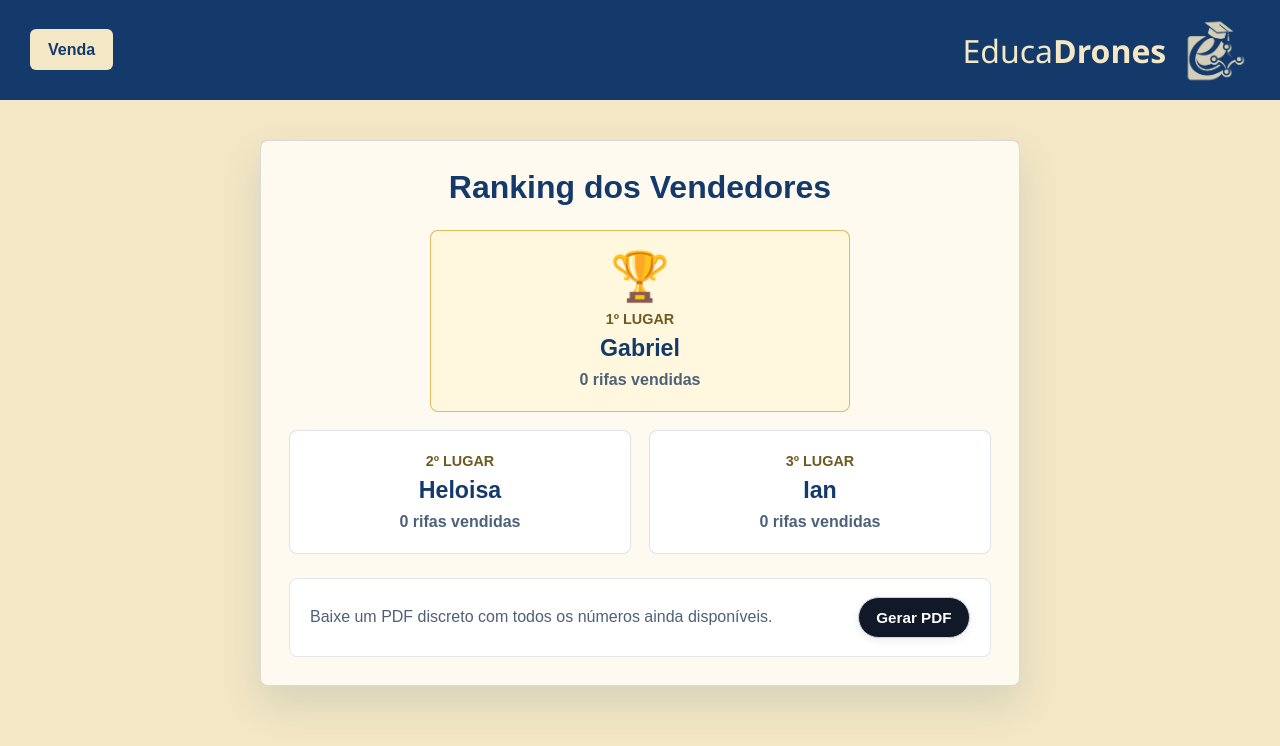
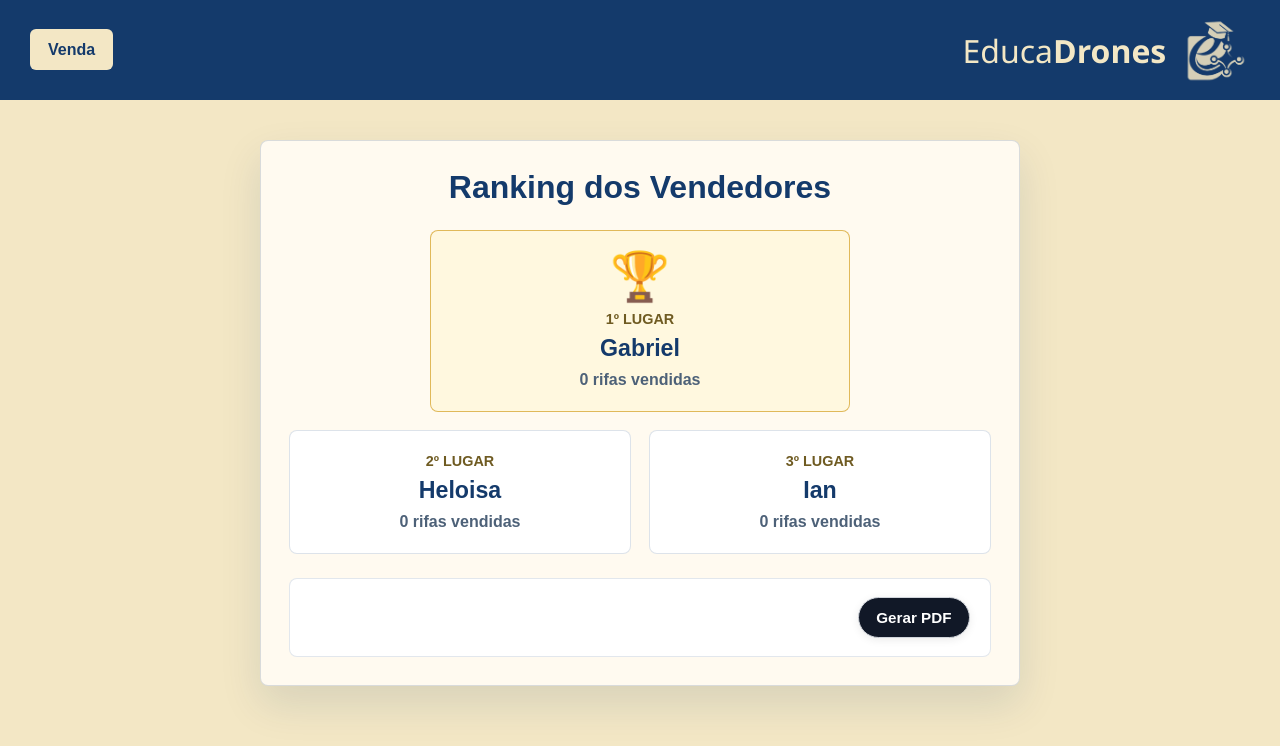
Before and after one commit to R-Nhan/Educa-DronesRifa, a Next.js app: page / in a window 1280 px wide. Shown: the top 746 px of the page. Built offline with nearby package versions, Linux system fonts and the light colour scheme; no server answers; the database is empty.

Commit message:
feat:Ajustes no Pdf

```diff
--- a/app/home.css
+++ b/app/home.css
@@ -103,7 +103,7 @@
 .ranking-export {
   margin-top: 24px;
   display: flex;
-  justify-content: space-between;
+  justify-content: flex-end;
   align-items: center;
   gap: 16px;
   padding: 18px 20px;
@@ -112,10 +112,8 @@
   background: #ffffff;
 }
 
-.ranking-export p {
-  margin: 0;
-  color: #4d6178;
-  line-height: 1.5;
+.ranking-export-button-only {
+  justify-content: flex-end;
 }
 
 @media (max-width: 620px) {
--- a/app/page.tsx
+++ b/app/page.tsx
@@ -98,10 +98,7 @@ export default async function Home() {
           ))}
         </div>
 
-        <div className="ranking-export">
-          <div>
-            <p>Baixe um PDF discreto com todos os números ainda disponíveis.</p>
-          </div>
+        <div className="ranking-export ranking-export-button-only">
           <AvailableNumbersPdfButton />
         </div>
       </section>
--- a/components/available-numbers-pdf-button.tsx
+++ b/components/available-numbers-pdf-button.tsx
@@ -34,15 +34,15 @@ export function AvailableNumbersPdfButton() {
       const pageWidth = pdf.internal.pageSize.getWidth();
       const pageHeight = pdf.internal.pageSize.getHeight();
       const marginLeft = 15;
-      const marginTop = 20;
+      const marginTop = 18;
       const titleHeight = 18;
-      const gap = 4;
+      const gap = 3;
       const logoPath = "/imagens/Logo.png";
 
       const availableWidth = pageWidth - marginLeft * 2;
-      const availableHeight = pageHeight - marginTop * 2 - titleHeight - 20;
-      const minCellWidth = 20;
-      const minCellHeight = 12;
+      const availableHeight = pageHeight - marginTop * 2 - titleHeight - 14;
+      const minCellWidth = 14;
+      const minCellHeight = 9;
       const maxColumns = Math.max(1, Math.floor((availableWidth + gap) / (minCellWidth + gap)));
       const maxRows = Math.max(1, Math.floor((availableHeight + gap) / (minCellHeight + gap)));
       const maxItemsPerPage = maxColumns * maxRows;
@@ -54,12 +54,12 @@ export function AvailableNumbersPdfButton() {
 
         pdf.setFontSize(12);
         pdf.text("Números disponíveis", marginLeft, titleHeight);
-        pdf.setFontSize(10);
-        pdf.text(`Total: ${numeros.length}`, marginLeft, titleHeight + 14);
-        pdf.text("Educa Drones", pageWidth - marginLeft, titleHeight, { align: "right" });
+        pdf.setFontSize(9);
+        pdf.text(`Total: ${numeros.length}`, marginLeft, titleHeight + 8);
+        pdf.text("Educa Drones", pageWidth - marginLeft - 58, titleHeight + 8, { align: "right" });
 
         try {
-          pdf.addImage(logoPath, "PNG", pageWidth - 118, 14, 58, 20);
+          pdf.addImage(logoPath, "PNG", pageWidth - marginLeft - 58, 5, 52, 18);
         } catch {
           // ignora erro caso a imagem não seja carregada
         }
```
